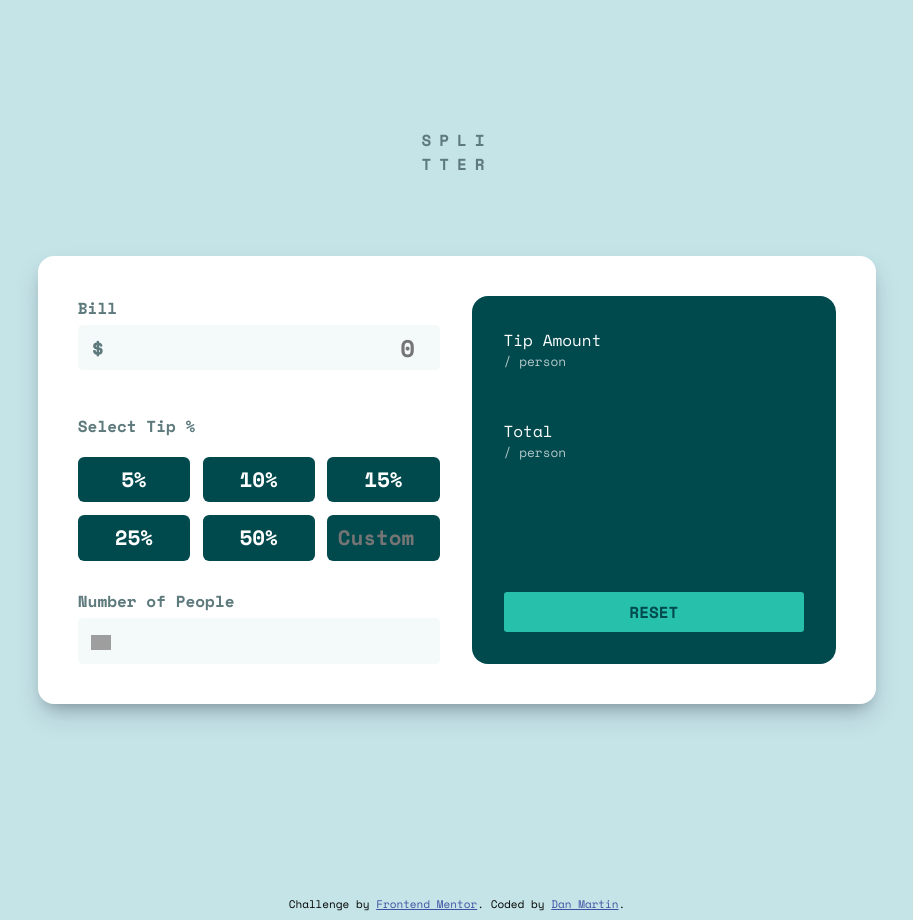
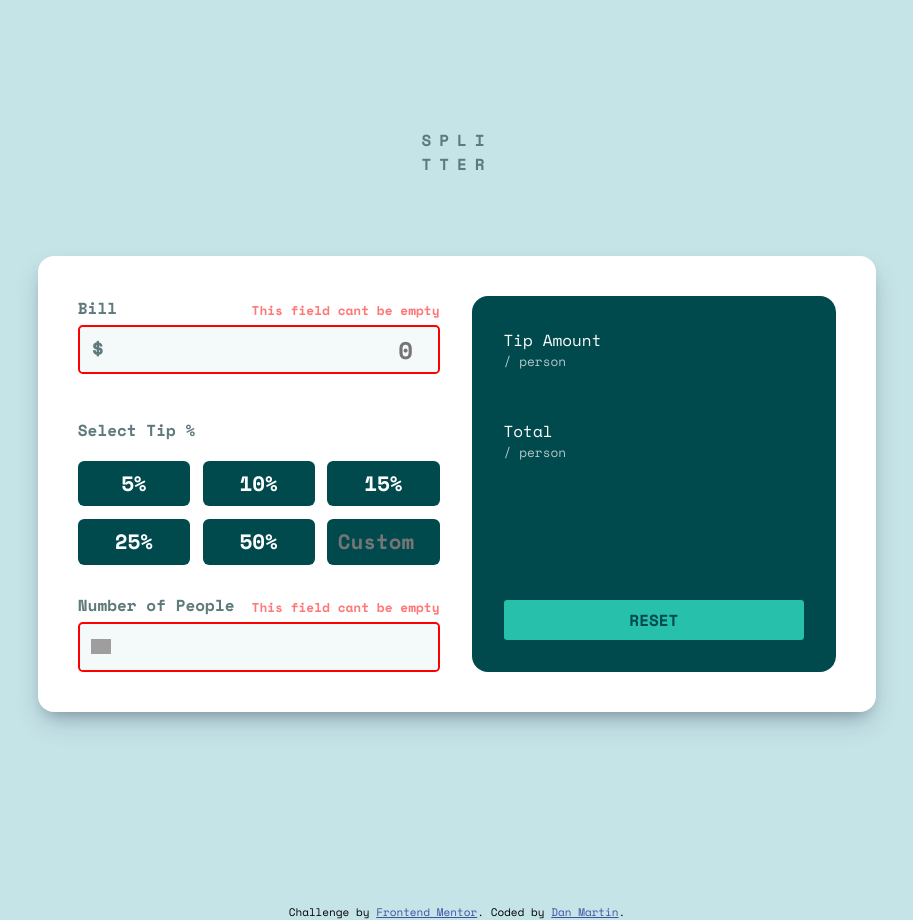
Before and after one commit to AnxiousDuck/tip_calculator, a plain HTML site: page index.html in a window 1280 px wide. Both pictures are taken after a click on the element "5%". Shown: the whole page, without its empty margins (183-1096 px from the left). Drawn offline with nearby package versions, Linux system fonts and the light colour scheme; grey boxes are pictures that could not be loaded.

Commit message:
got the warning working

```diff
--- a/index.html
+++ b/index.html
@@ -20,7 +20,8 @@
   <div class="split">SPLI<br>TTER</div>
   <div class="card_whole">
     <div class="calc">
-      <p>Bill</p>
+      <div class="desc">
+      <p>Bill</p><div class="warning1"></div></div>
       <div class="curr_wrap">
         <div class="dollar">$</div>
         <input type="number" name="amount" id="amt" placeholder="0"><br>
@@ -35,7 +36,8 @@
         <div class="perc">50%</div>
         <input type="number" name="custom" placeholder="Custom" id="custom">
       </div>
-      <p>Number of People</p>
+      <div class="desc">
+      <p>Number of People</p><div class="warning2"></div></div>
       <div class="people_wrap">
         <div class="user"><img alt="" src="https://image.flaticon.com/icons/png/512/1077/1077114.png"></div>
         <input type="number" name="people" id="people" placeholder="">
@@ -69,25 +71,46 @@
 </body>
 <script>
   const percent = Array.from(document.querySelectorAll('.perc'));
+  const peeps = document.querySelector('#people');
+
+  const amount = document.querySelector('#amt');
+  const warning1 = document.querySelector('.warning1')
+  const warning2 = document.querySelector('.warning2')
 
   function output(e) {
+
 
     // no value
     if (document.querySelector('#amt').value === '' && document.querySelector('#people').value === '') {
       console.log('no value');
+      amount.style.border = 'solid 2px red';
+      peeps.style.border = 'solid 2px red';
+      warning1.textContent = 'This field cant be empty'
+      warning2.textContent = 'This field cant be empty'
     }
 
     // no people
     else if (document.querySelector('#amt').value !== '' && document.querySelector('#people').value === '') {
       console.log('no people')
+      peeps.style.border = 'solid 2px red';
+      warning2.textContent = 'This field cant be empty'
     }
 
     // no amount
     else if (document.querySelector('#amt').value === '' && document.querySelector('#people').value !== '') {
       console.log('no amount')
+      warning1.textContent = 'This field cant be empty'
+      amount.style.border = 'solid 2px red';
     }
   }
 
   percent.forEach(num => num.addEventListener('click', output));
+
+  peeps.addEventListener("keydown", function (e) {
+    if (e.code === "Enter") {  //checks whether the pressed key is "Enter"
+        output();
+    }
+  })
+
 </script>
 </html>
--- a/styles.css
+++ b/styles.css
@@ -41,6 +41,17 @@ p {
 .calc {
     width: 50%;
     margin-right: 2em;
+}
+.desc {
+    display:flex;
+    justify-content: space-between;
+}
+.warning1, .warning2{
+    color: rgba(255, 0, 0, 0.534);
+    padding-top: 0.3rem;
+    font-weight: 700;
+    font-size: 0.8rem;
+    text-align: right;
 }
 .display {
     padding: 2em;
```
